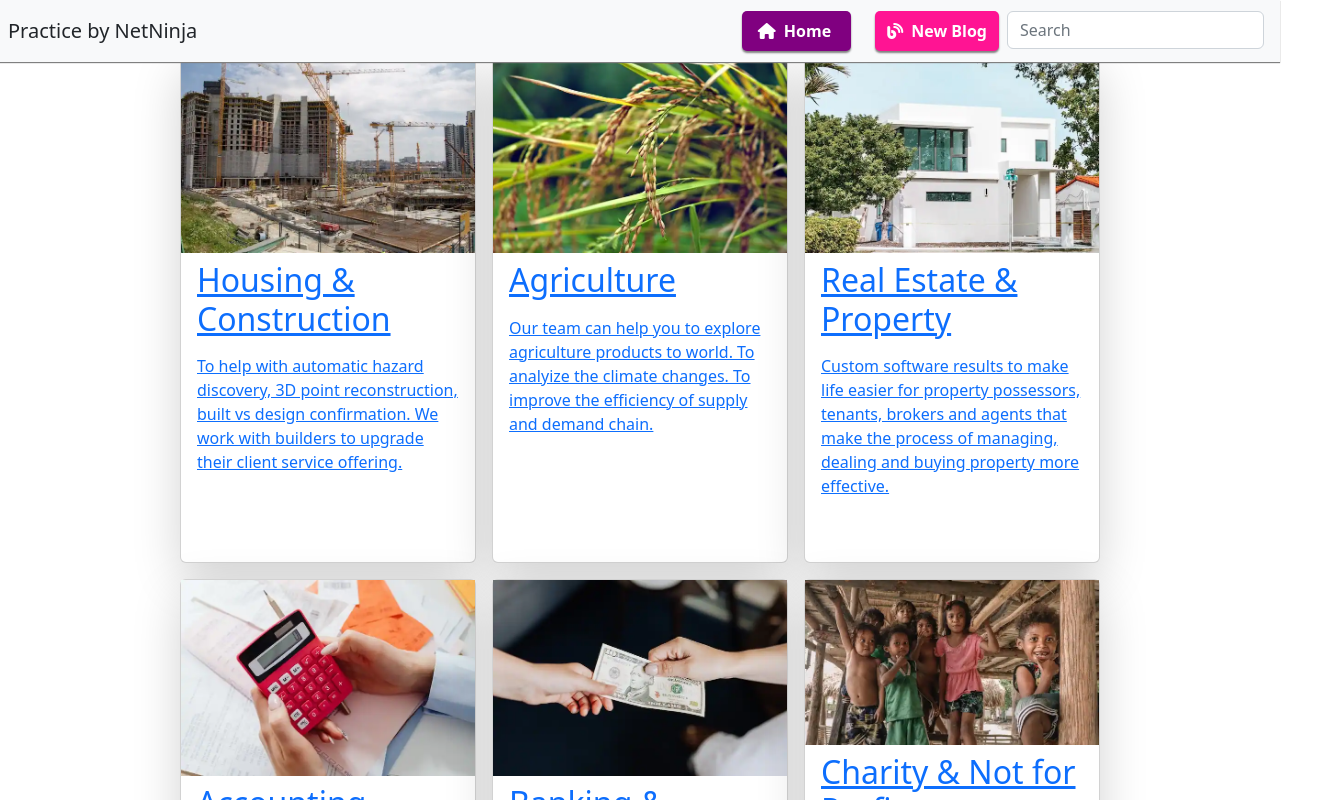
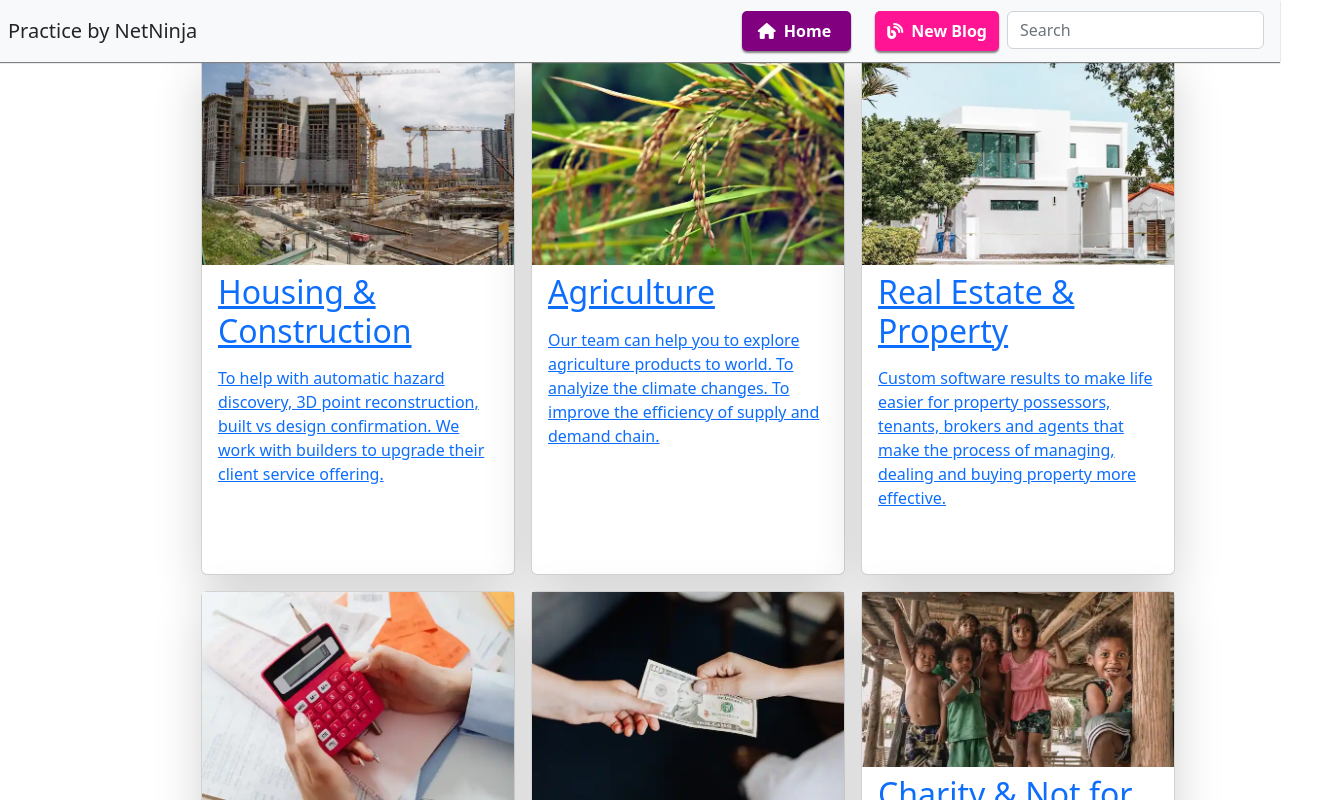
Before and after one commit to RajeshVarma22/deskSite2, a React (Create React App) app: page / in a window 1280 px wide. Shown: the top 800 px of the page, 1328 px wide, since content can reach past the window. Built offline with nearby package versions, Linux system fonts and the light colour scheme.

Commit message:
Update Desktops.jsx container-fluid

```diff
--- a/src/components2/Desktops.jsx
+++ b/src/components2/Desktops.jsx
@@ -166,7 +166,7 @@ const Desktops = () => {
 
   return (
     <div className='mt-5' id='Desktops'>
-      <div className="row m-5" style={{justifyContent: "center"}}>
+      <div className="row m-5 container-fluid" style={{justifyContent: "center"}}>
         {sectors.map((sector) => {
           return (
             <div className="card gx-0 m-2 shadow-lg col-sm-9 col-md-5 col-lg-3" key={sector.id}>
```
